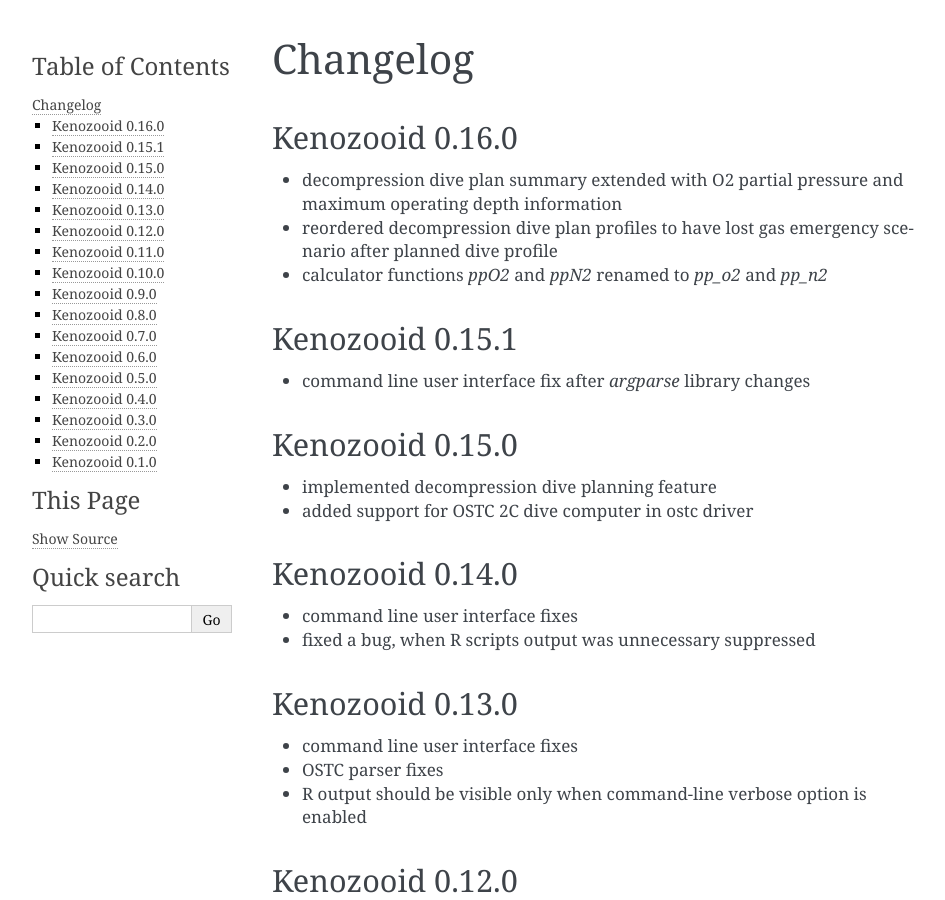
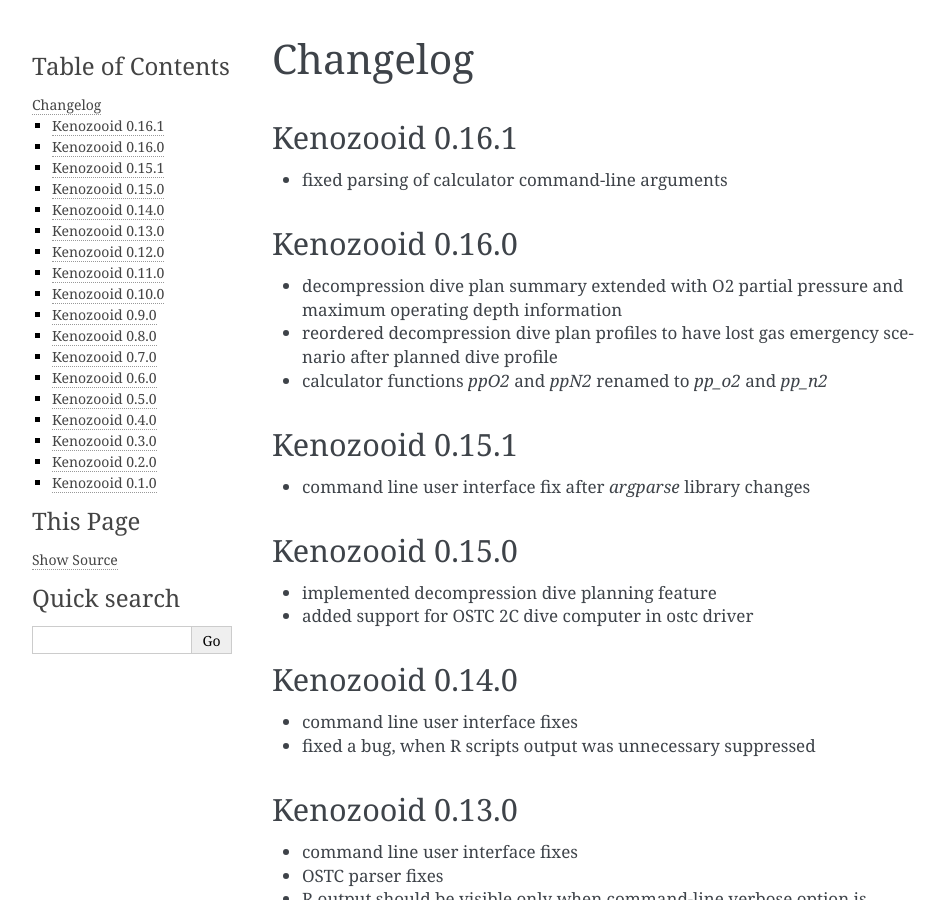
Before and after one commit to gitGNU/gnu_kenozooid, a Sphinx documentation site: the page built from doc/user/changelog.rst, in a window 1280 px wide and 900 px high. Shown: the whole window, without its empty margins (148-1093 px from the left). Built offline with Sphinx 7.4.7, drawn with Linux system fonts in a browser that asks for light colours.

Commit message:
- ver 0.16.1

```diff
--- a/doc/homepage/index.html
+++ b/doc/homepage/index.html
@@ -3,10 +3,10 @@
 <head>
 <meta http-equiv="Content-Type" content="text/html; charset=iso-8859-1"/>
 <meta name="robots" content= "ALL"/>
-<meta name="description" content= "Kenozooid 0.16.0"/>
+<meta name="description" content= "Kenozooid 0.16.1"/>
 <meta name="keywords" content=""/>
 <link rel="shortcut icon" href="favicon.ico"/>
-<title>Kenozooid 0.16.0</title>
+<title>Kenozooid 0.16.1</title>
 <link rel="stylesheet" type="text/css" href="style.css" media="screen"/>
 <link rel="stylesheet" type="text/css" href="kenozooid.css" media="screen"/>
 <link rel="icon" type="image/png" href="penguin.png"/>
@@ -105,7 +105,7 @@
             </p>
             <p>
             All Kenozooid's documentation can be downloaded as
-            <a href="doc/Kenozooid - 0.16.0.epub">EPUB file</a>.
+            <a href="doc/Kenozooid - 0.16.1.epub">EPUB file</a>.
             </p>
             <p>
             <span class="kz">Kenozooid</span> uses UDDF to store diving
--- a/doc/user/changelog.rst
+++ b/doc/user/changelog.rst
@@ -1,5 +1,9 @@
 Changelog
 =========
+Kenozooid 0.16.1
+----------------
+- fixed parsing of calculator command-line arguments
+
 Kenozooid 0.16.0
 ----------------
 - decompression dive plan summary extended with O2 partial pressure and
--- a/kenozooid/__init__.py
+++ b/kenozooid/__init__.py
@@ -22,6 +22,6 @@ Kenozooid is software stack to support different capabilities of dive
 computers.
 """
 
-__version__ = '0.16.0'
+__version__ = '0.16.1'
 
 # vim: sw=4:et:ai
```
